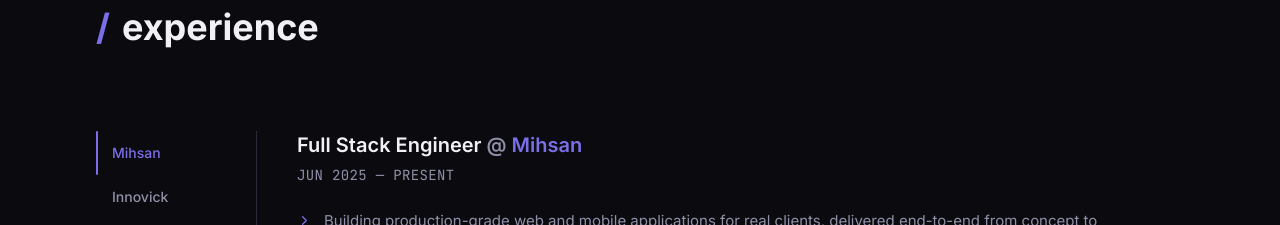
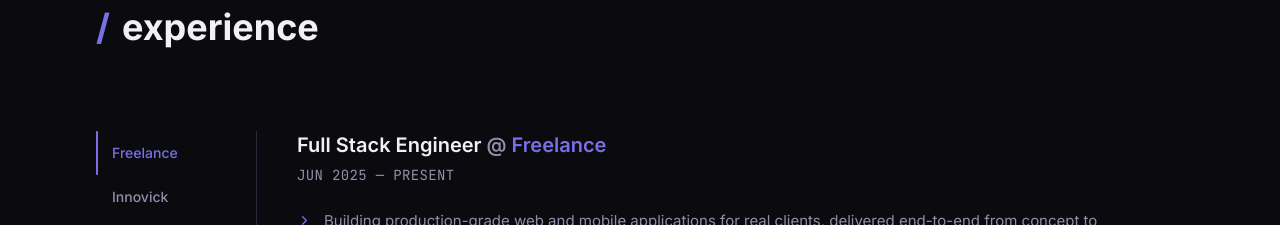
Before and after one commit to mihsanalam/mihsan-portfolio, a Next.js app: page / in a window 1280 px wide. Shown: the part 4660-4885 px from the top of the page. Built offline with nearby package versions, Linux system fonts and the light colour scheme.

Commit message:
Experience data: rename Mihsan company tab to Freelance

```diff
--- a/src/data/experience.ts
+++ b/src/data/experience.ts
@@ -2,7 +2,7 @@
 
 export const experiences: Experience[] = [
   {
-    company: "Mihsan",
+    company: "Freelance",
     role: "Full Stack Engineer",
     dateRange: "JUN 2025 — PRESENT",
     highlights: [
@@ -10,7 +10,6 @@
       "Designing full-stack architectures with Next.js, React Native, Node.js, and modern databases",
       "Implementing authentication systems, REST APIs, and database schemas for scalable platforms",
     ],
-    logo: "/images/mihsan_logo.png",
     current: true,
   },
   {
```
